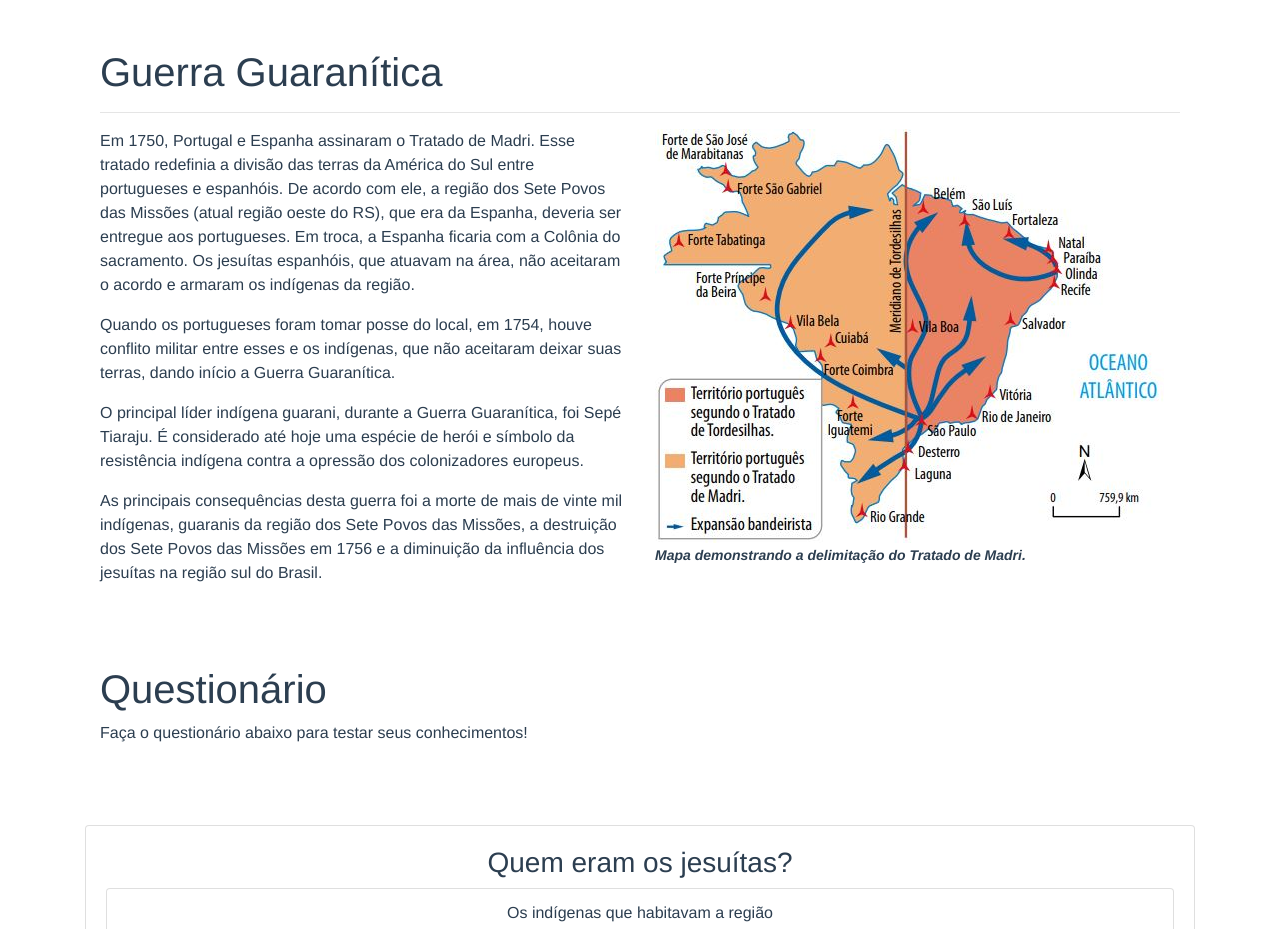
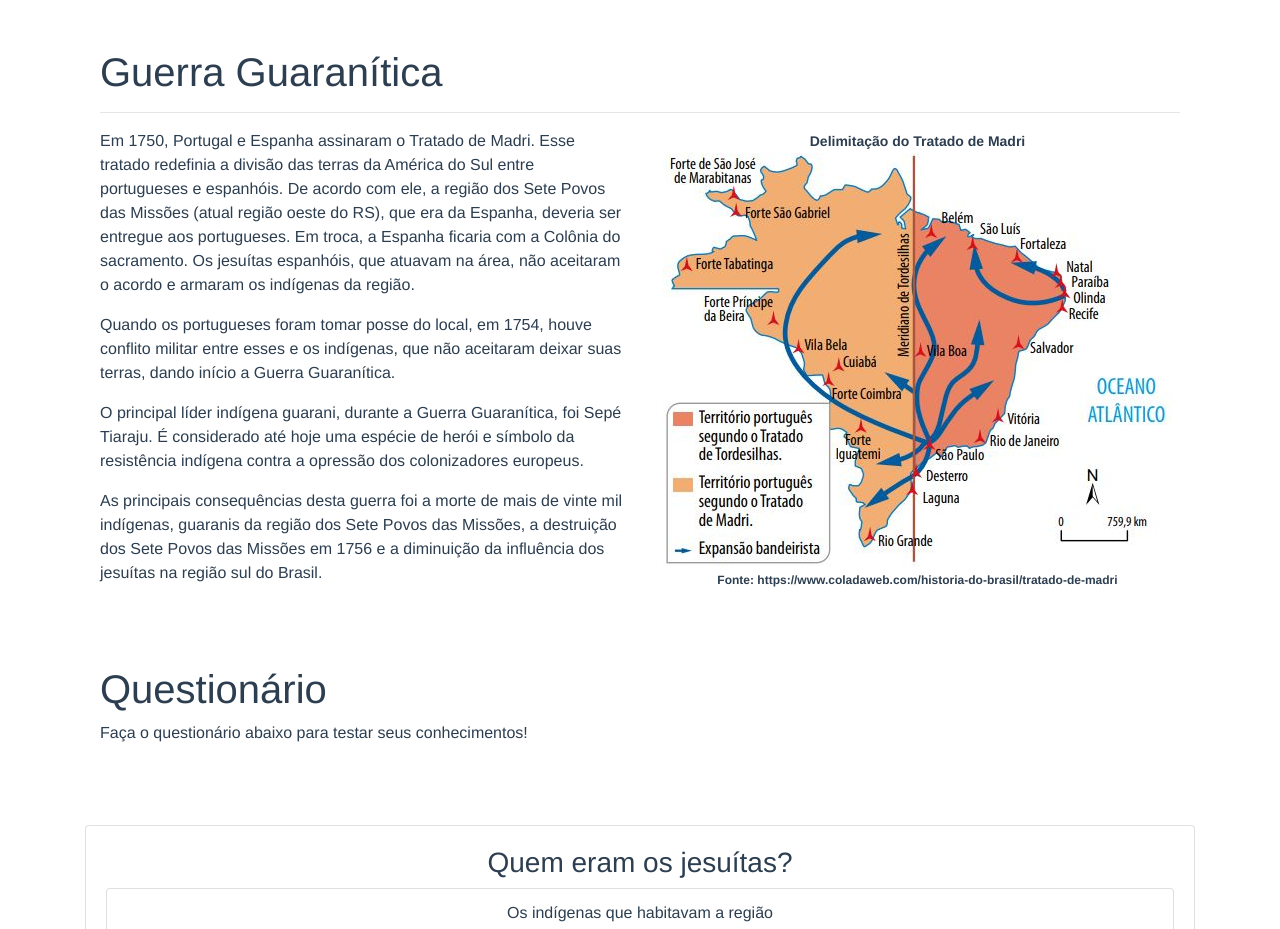
Before and after one commit to MacPardo/hfs, a Vue app: page / in a window 1280 px wide. Shown: the part 3680-4609 px from the top of the page. Built offline with nearby package versions, Linux system fonts and the light colour scheme.

Commit message:
adição da fonte para as imagens

```diff
--- a/src/components/GuerraGuaranitica.vue
+++ b/src/components/GuerraGuaranitica.vue
@@ -23,9 +23,11 @@
           em 1756 e a diminuição da influência dos jesuítas na região sul do Brasil.</p>
       </div>
       <div class="col-lg-6">
-        <img class="img-fluid rounded-lg" src="../assets/tratadoMadri.jpg" alt="">
-        <span style="font-style: italic; font-size: 14px"><b>Mapa demonstrando a delimitação do
-          Tratado de Madri.</b></span>
+        <div style="text-align: center">
+          <span style="font-size: 14px"><b>Delimitação do Tratado de Madri</b></span>
+          <img class="img-fluid rounded-lg" src="../assets/tratadoMadri.jpg" alt="">
+          <span style="font-size: 12px"><b>Fonte: https://www.coladaweb.com/historia-do-brasil/tratado-de-madri</b></span>
+        </div>
       </div>
     </div>
   </div>
```
